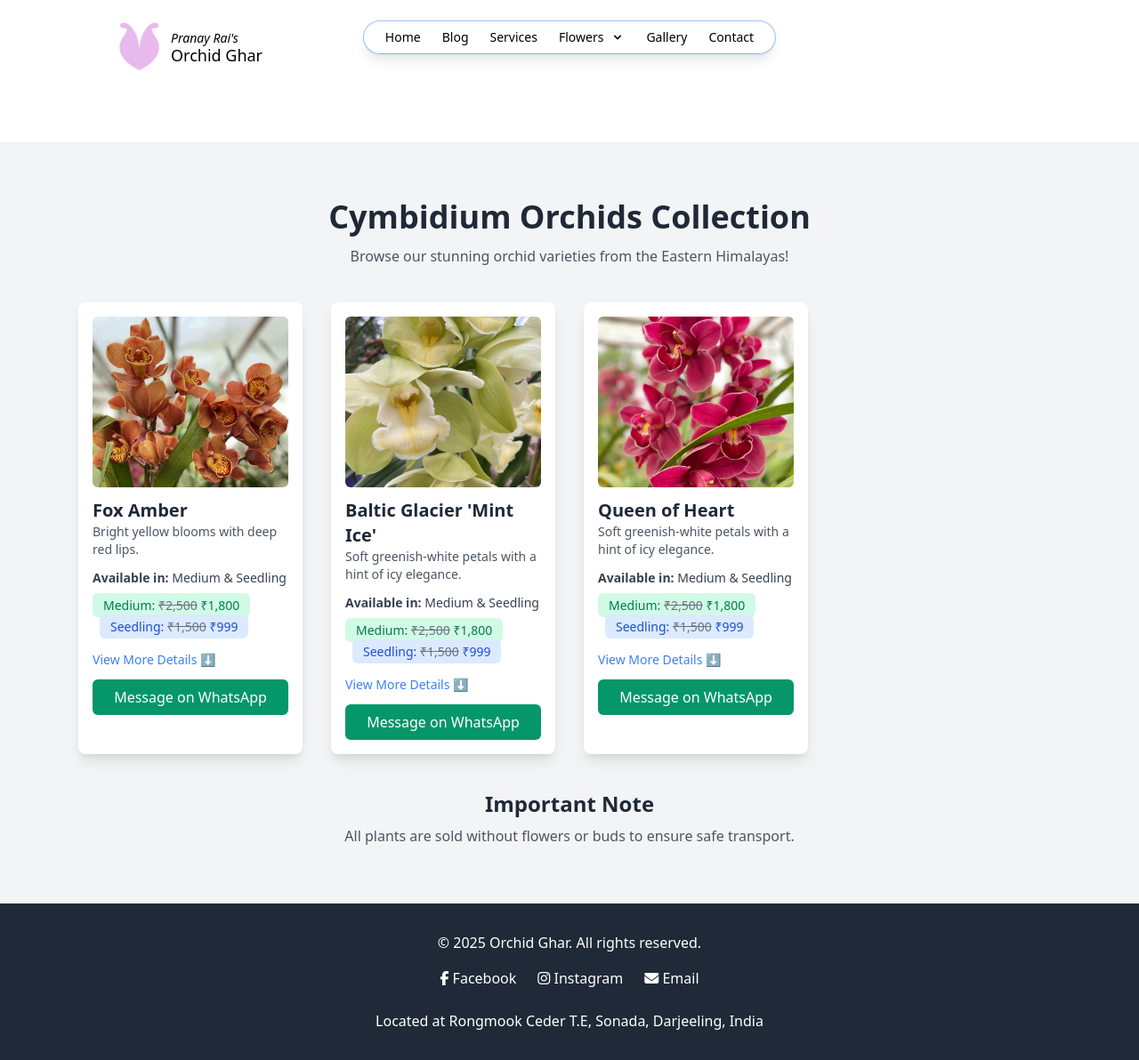
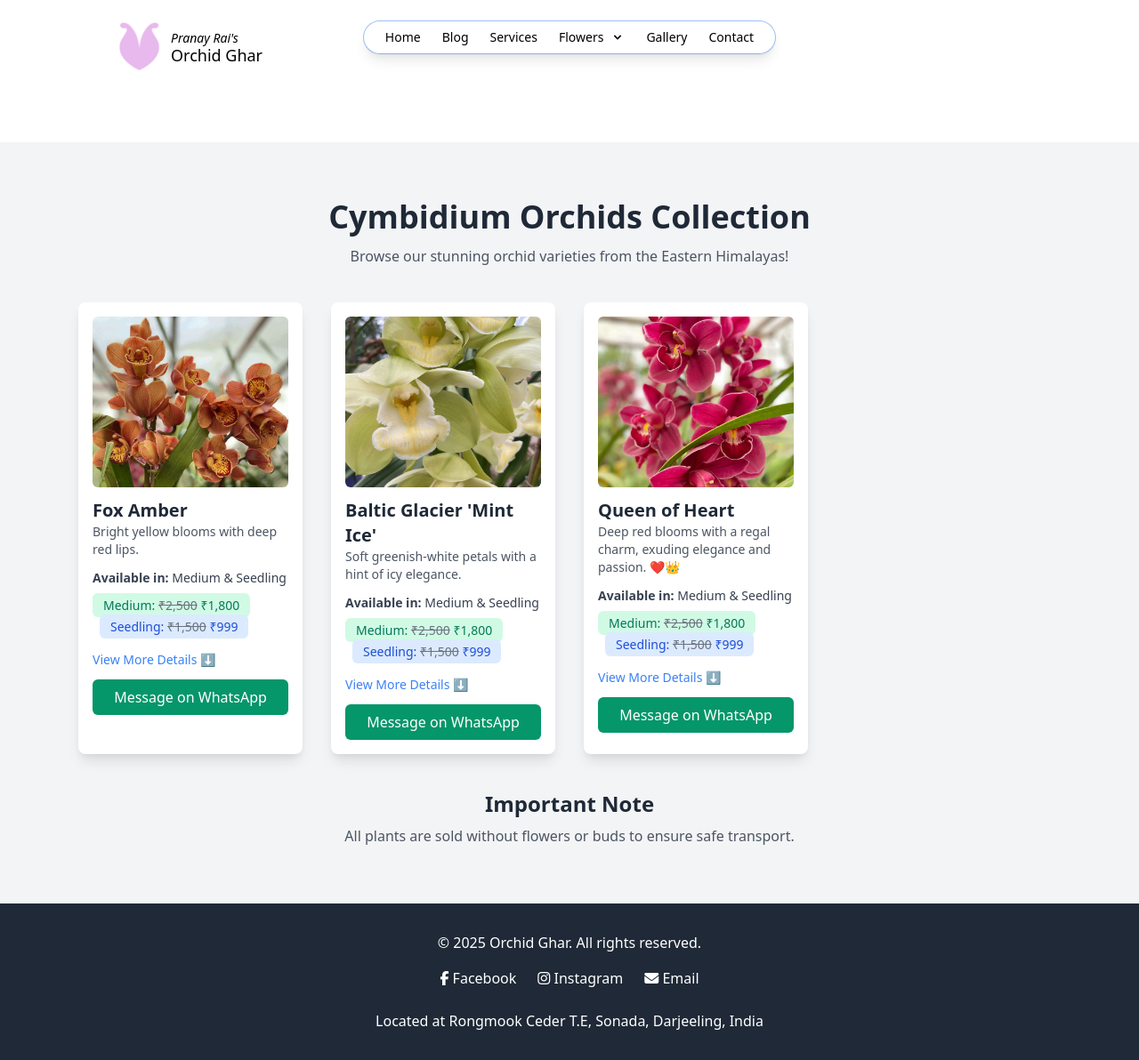
Before and after one commit to OrchidGhar/orchidghar.github.io, a Jekyll site: the page built from _flowers/cymbidium-orchid.html, in a window 1280 px wide. Shown: the whole page at 89% size. Built offline with Jekyll 4.4.1, drawn with Linux system fonts in a browser that asks for light colours; nearby versions of some CDN libraries.

Commit message:
flowers page updated

```diff
--- a/_flowers/cymbidium-orchid.html
+++ b/_flowers/cymbidium-orchid.html
@@ -97,7 +97,7 @@
           <div class="bg-white dark:bg-gray-800 p-4 rounded-lg shadow-lg transform hover:scale-105 transition">
             <img src="{{ site.baseurl }}assets/images/queen-of-heart.webp" class="w-full h-48 object-cover rounded-md" alt="Queen of Heart Cymbidium Orchid">
             <h3 class="text-xl font-semibold text-gray-800 dark:text-white mt-3">Queen of Heart</h3>
-            <p class="text-gray-600 dark:text-gray-400 text-sm">Soft greenish-white petals with a hint of icy elegance.</p>
+            <p class="text-gray-600 dark:text-gray-400 text-sm">Deep red blooms with a regal charm, exuding elegance and passion. ❤️👑</p>
 
             <!-- Pricing with Discounts -->
             <div class="mt-3">
```
